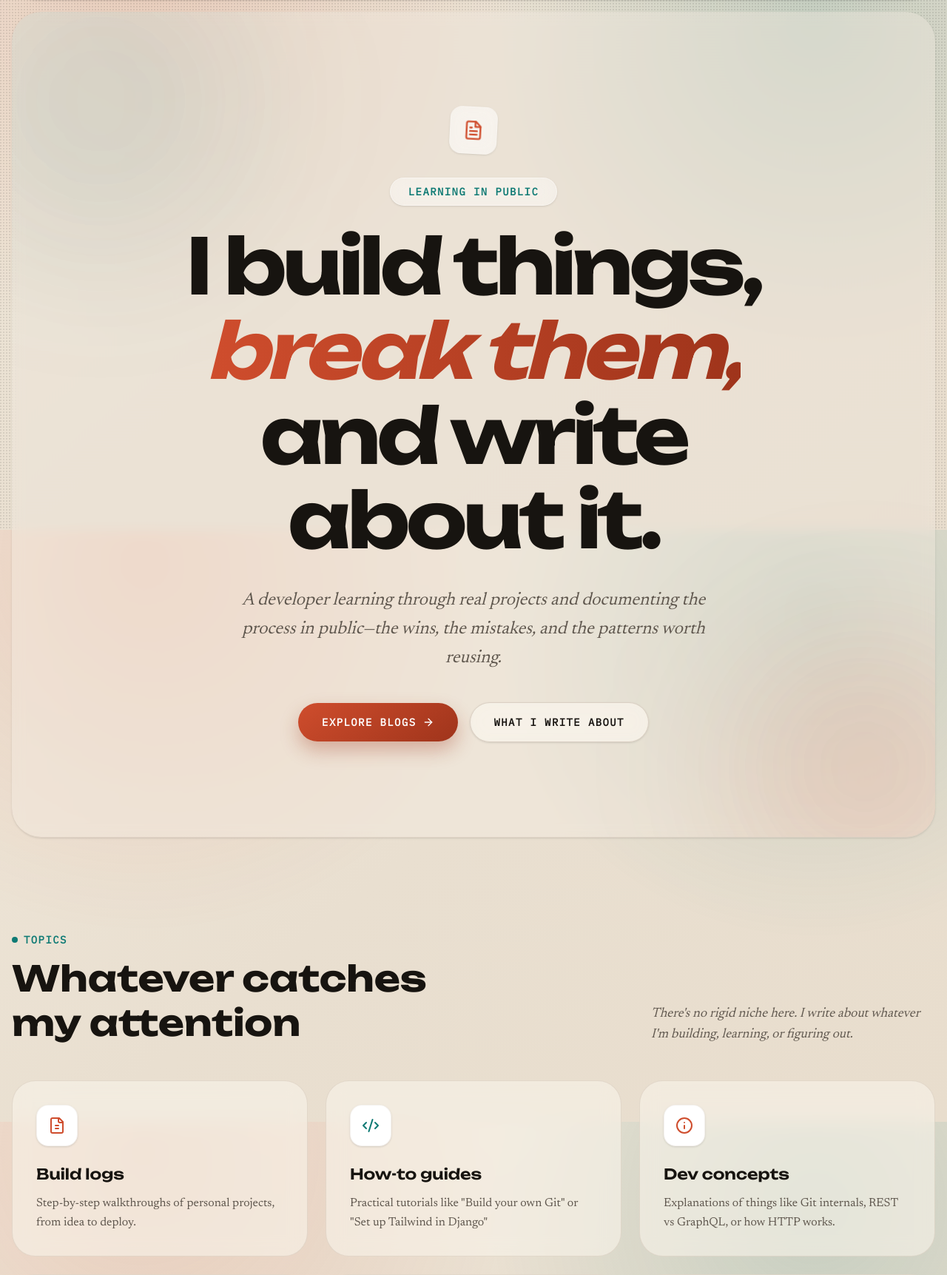
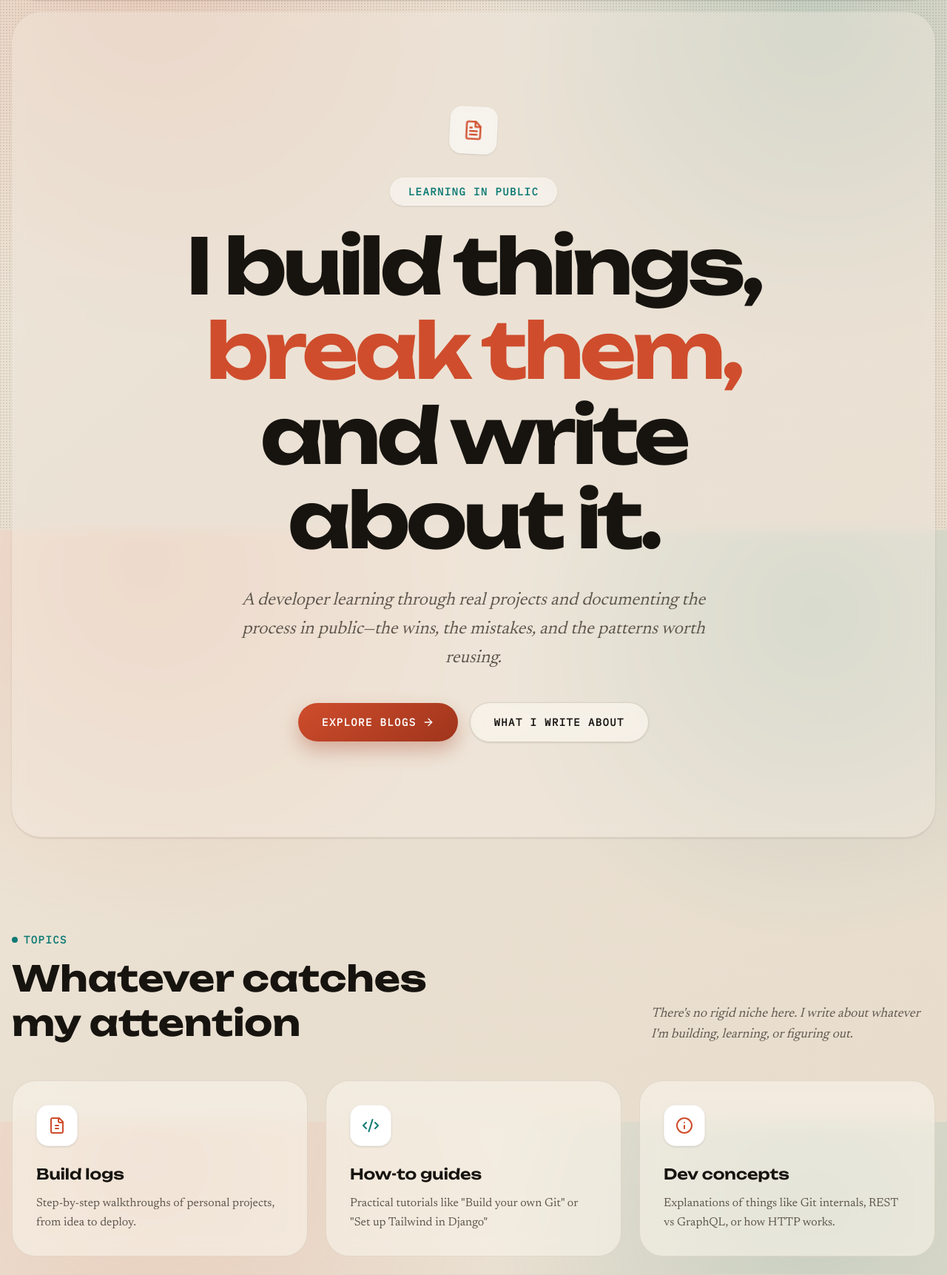
Before and after one commit to owaish3301/Blog-django-site, a Django app: template blog/templates/landing_page/index.html in a window 1280 px wide. Shown: the part 84-1807 px from the top of the page at 74% size. Run offline with Django 5.2, Linux system fonts and the light colour scheme; the template is opened without the code that fills it: most values are stand-ins (such as "Sample title", 1, 10 or a date in 2020).

Commit message:
added category to admin and update landing page layout

```diff
--- a/blog/static/css/output.css
+++ b/blog/static/css/output.css
@@ -12,7 +12,6 @@
     --color-amber-900: oklch(41.4% 0.112 45.904);
     --color-white: #fff;
     --spacing: 0.25rem;
-    --container-xs: 20rem;
     --container-sm: 24rem;
     --container-md: 28rem;
     --container-xl: 36rem;
@@ -1015,9 +1014,6 @@
   .bg-size-\[4px_4px\] {
     background-size: 4px 4px;
   }
-  .bg-clip-text {
-    background-clip: text;
-  }
   .object-contain {
     object-fit: contain;
   }
@@ -1258,9 +1254,6 @@
   }
   .text-red-500 {
     color: var(--color-red-500);
-  }
-  .text-transparent {
-    color: transparent;
   }
   .text-white {
     color: var(--color-white);
--- a/blog/templates/landing_page/index.html
+++ b/blog/templates/landing_page/index.html
@@ -3,14 +3,7 @@
 {# ── HERO ── #}
 <section
   class="py-16 md:py-32 flex flex-col items-center justify-center text-center border-b border-line/40 mb-16 relative overflow-hidden rounded-[2.5rem] bg-soft/40 shadow-sm backdrop-blur-sm group">
-  <div
-    class="absolute w-100 h-100 bg-accent-alt/10 rounded-full blur-[100px] -top-20 -left-20 transition-transform duration-1000 group-hover:scale-110 pointer-events-none">
-  </div>
-  <div
-    class="absolute w-87.5 h-87.5 bg-accent/15 rounded-full blur-[100px] -bottom-20 -right-20 transition-transform duration-1000 group-hover:scale-110 pointer-events-none">
-  </div>
-
-  <div class="relative z-10 px-4 max-w-4xl mx-auto flex flex-col items-center">
+   <div class="relative z-10 px-4 max-w-4xl mx-auto flex flex-col items-center">
     <div
       class="w-16 h-16 rounded-2xl bg-white/50 backdrop-blur-md shadow-sm border border-white/20 flex items-center justify-center mb-8 rotate-3 transform transition-transform md:hover:rotate-12 md:hover:scale-110">
       <svg width="28" height="28" viewBox="0 0 24 24" fill="none" stroke="currentColor" stroke-width="2"
@@ -31,7 +24,7 @@
     <h1
       class="text-5xl md:text-7xl lg:text-[6.5rem] tracking-tighter font-unbounded font-bold leading-[1.1] text-ink mb-8">
       I build things,<br />
-      <span class="text-transparent bg-clip-text bg-linear-to-r from-accent to-accent-deep italic">break
+      <span class="text-accent">break
         them,</span><br />
       and write about it.
     </h1>
@@ -56,20 +49,7 @@
         I write about</a>
     </div>
   </div>
-</section>
-
-{# ── TOPICS GRID ── #}
-<section id="topics" class="py-16 relative w-full mb-16">
-  <div class="flex flex-col md:flex-row md:items-end justify-between gap-6 mb-12">
-    <div class="max-w-xl">
-      <p
-        class="font-ibmMono text-sm tracking-widest uppercase text-accent-alt mb-3 font-semibold flex items-center gap-2">
-        <span class="w-2 h-2 rounded-full bg-accent-alt"></span>
-        Topics
-      </p>
-      <h2 class="text-4xl md:text-5xl font-unbounded font-bold leading-tight">Whatever catches my attention</h2>
-    </div>
-    <p class="text-muted text-lg font-base italic md:max-w-sm">
+</section> {# ── TOPICS GRID ── #} <section id="topics" class="py-16 relative w-full mb-16"> <div class="flex flex-col md:flex-row md:items-end justify-between gap-6 mb-12"> <div class="max-w-xl"> <p class="font-ibmMono text-sm tracking-widest uppercase text-accent-alt mb-3 font-semibold flex items-center gap-2"> <span class="w-2 h-2 rounded-full bg-accent-alt"></span> Topics </p> <h2 class="text-4xl md:text-5xl font-unbounded font-bold leading-tight">Whatever catches my attention</h2> </div> <p class="text-muted text-lg font-base italic md:max-w-sm">
       There's no rigid niche here. I write about whatever I'm building, learning, or figuring out.
     </p>
   </div>
```
Also changed, not shown: blog/posts/admin.py (+13 -7 lines).
